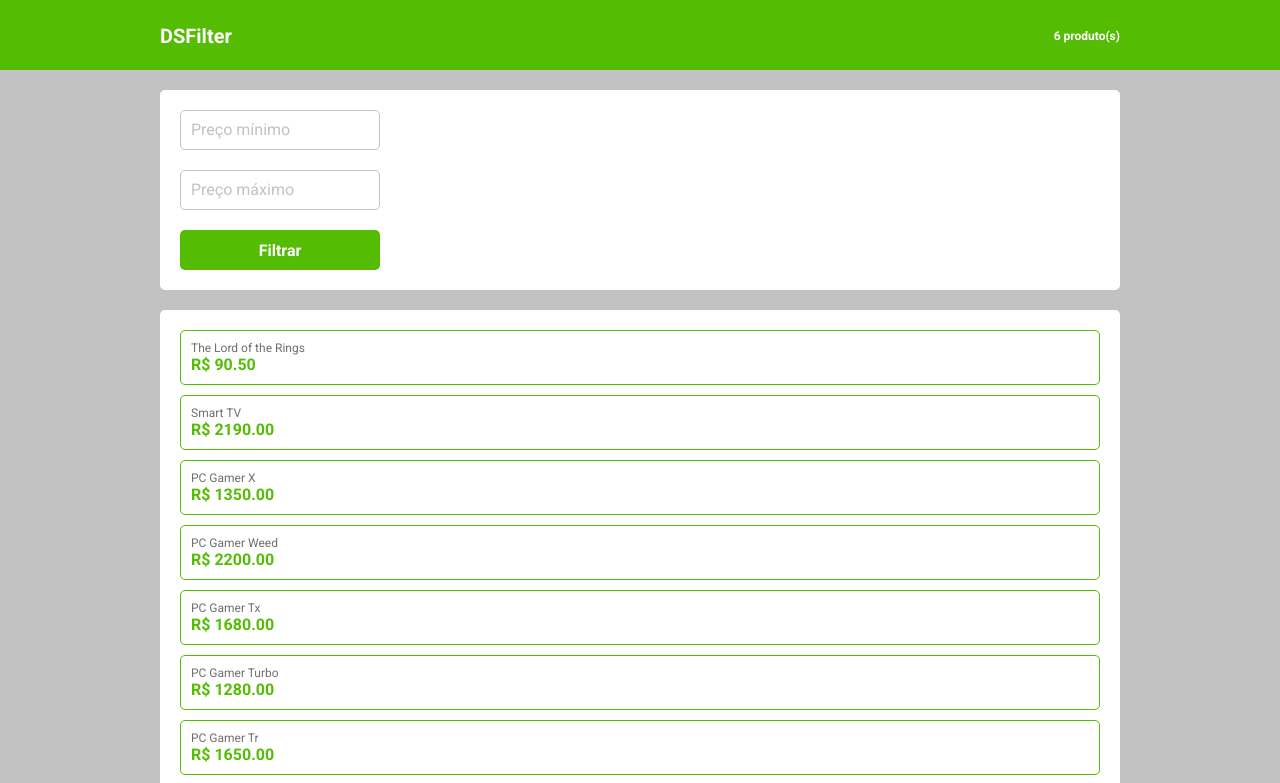
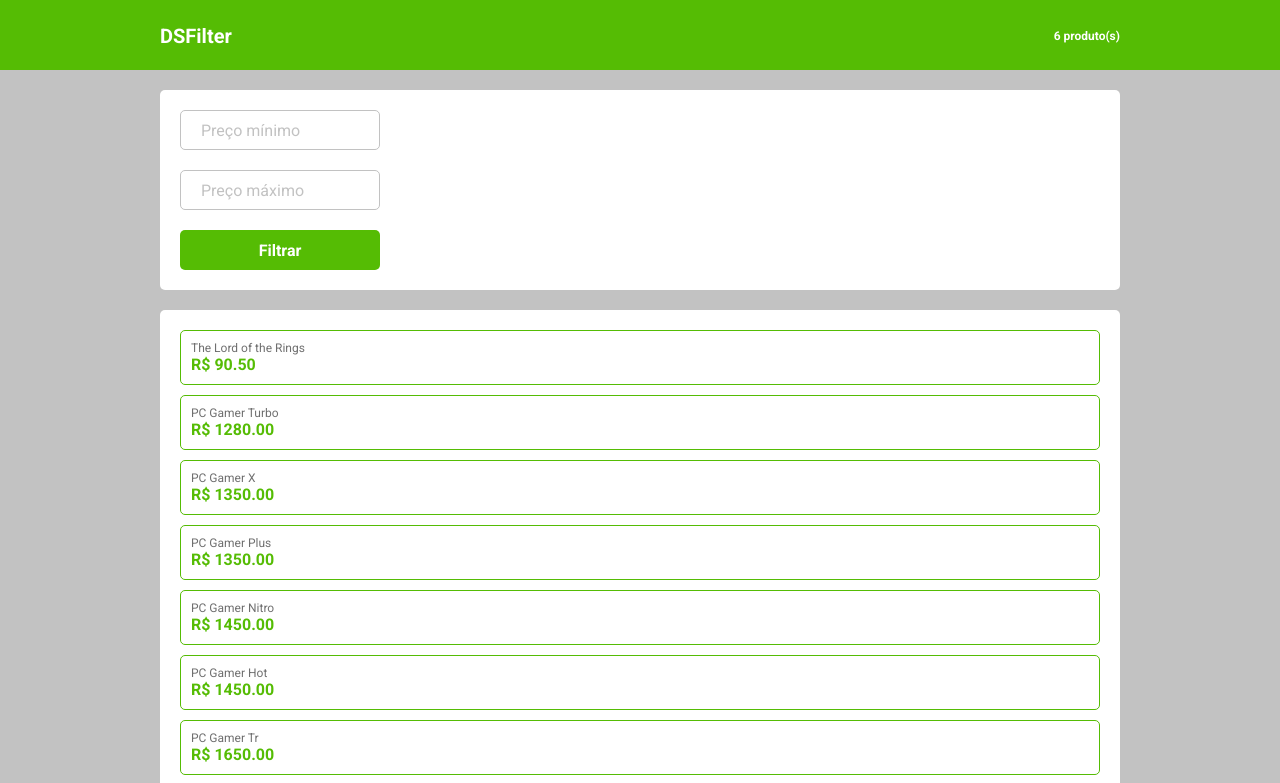
Before and after one commit to RenataHassum/dsfilter, a React (Vite) app: page / in a window 1280 px wide. Shown: the top 783 px of the page. Built offline with nearby package versions, Linux system fonts and the light colour scheme.

Commit message:
form | pattern start of minPrice and maxPrice

```diff
--- a/src/components/CardFilter/index.tsx
+++ b/src/components/CardFilter/index.tsx
@@ -1,13 +1,50 @@
+import { useState } from 'react';
 import FilterButton from '../FilterButton';
 import './styles.css';
 
+type FormData = {
+  minPrice?: number;
+  maxPrice?: number;
+};
+
 export default function CardFilter() {
+  const [formData, setFormData] = useState<FormData>({
+    minPrice: undefined,
+    maxPrice: undefined,
+  });
+
+  function handleInputChange(event: any) {
+    const value = event.target.value;
+    const name = event.target.name;
+    setFormData({ ...formData, [name]: value });
+  }
+
+  function handleFormSubmit(event: any) {
+    event.preventDefault();
+    console.log(formData.minPrice || 0);
+    console.log(formData.maxPrice || Number.MAX_VALUE);
+  }
+
   return (
     <>
-      <form>
+      <form onSubmit={handleFormSubmit}>
         <div className="card-filter-dsfilter container-body">
-          <input type="text" placeholder="Preço mínimo" />
-          <input type="text" placeholder="Preço máximo" />
+          <input
+            name="minPrice"
+            value={formData.minPrice || ''}
+            onChange={handleInputChange}
+            type="text"
+            placeholder="Preço mínimo"
+          />
+
+          <input
+            name="maxPrice"
+            value={formData.maxPrice || ''}
+            onChange={handleInputChange}
+            type="text"
+            placeholder="Preço máximo"
+          />
+
           <FilterButton text="Filtrar" />
         </div>
       </form>
--- a/src/components/CardFilter/styles.css
+++ b/src/components/CardFilter/styles.css
@@ -5,7 +5,6 @@
   border-radius: 5px;
   display: flex;
   flex-direction: column;
-  padding: 20px;
 }
 
 .card-filter-dsfilter input {
@@ -14,6 +13,9 @@
   height: 40px;
   border-radius: 5px;
   border: 1px solid #c2c2c2;
+  padding: 0 10px;
+  font-size: 16px;
+  color: var(--font-input);
 }
 
 .card-filter-dsfilter input:focus {
@@ -23,5 +25,4 @@
 .card-filter-dsfilter input::placeholder {
   font-size: 16px;
   color: var(--font-min-max);
-  padding-left: 10px;
 }
--- a/src/components/CardListing/index.tsx
+++ b/src/components/CardListing/index.tsx
@@ -8,7 +8,7 @@ type Props = {
 export default function CardListing({ products }: Props) {
   return (
     <>
-      <form>
+      <section>
         <div className=" card-listing-dsfilter container-body">
           {products.map((product) => (
             <div key={product.id} className="product-dsfilter">
@@ -17,7 +17,7 @@ export default function CardListing({ products }: Props) {
             </div>
           ))}
         </div>
-      </form>
+      </section>
     </>
   );
 }
--- a/src/components/FilterButton/index.tsx
+++ b/src/components/FilterButton/index.tsx
@@ -8,7 +8,9 @@ export default function FilterButton({ text }: Props) {
   return (
     <>
       <div>
-        <button className='button-dsfilter'>{text}</button>
+        <button type="submit" className="button-dsfilter">
+          {text}
+        </button>
       </div>
     </>
   );
--- a/src/index.css
+++ b/src/index.css
@@ -7,6 +7,7 @@
   --bg-button-filter: #55bc04;
   --font-prices: #55bc04;
   --font-subtitles: #6f6f6f;
+  --font-input: #6f6f6f;
   --font-primary: #ffffff;
   --font-min-max: #c2c2c2;
   --border-products: #55bc04;
--- a/src/services/product-service.ts
+++ b/src/services/product-service.ts
@@ -7,7 +7,7 @@ export function findByPrice(min: number, max: number): ProductDTO[] {
 }
 
 export function findAll(): ProductDTO[] {
-  return products;
+  return products.sort((x, y) => x.price - y.price);
 }
 
 const products: ProductDTO[] = [
```
